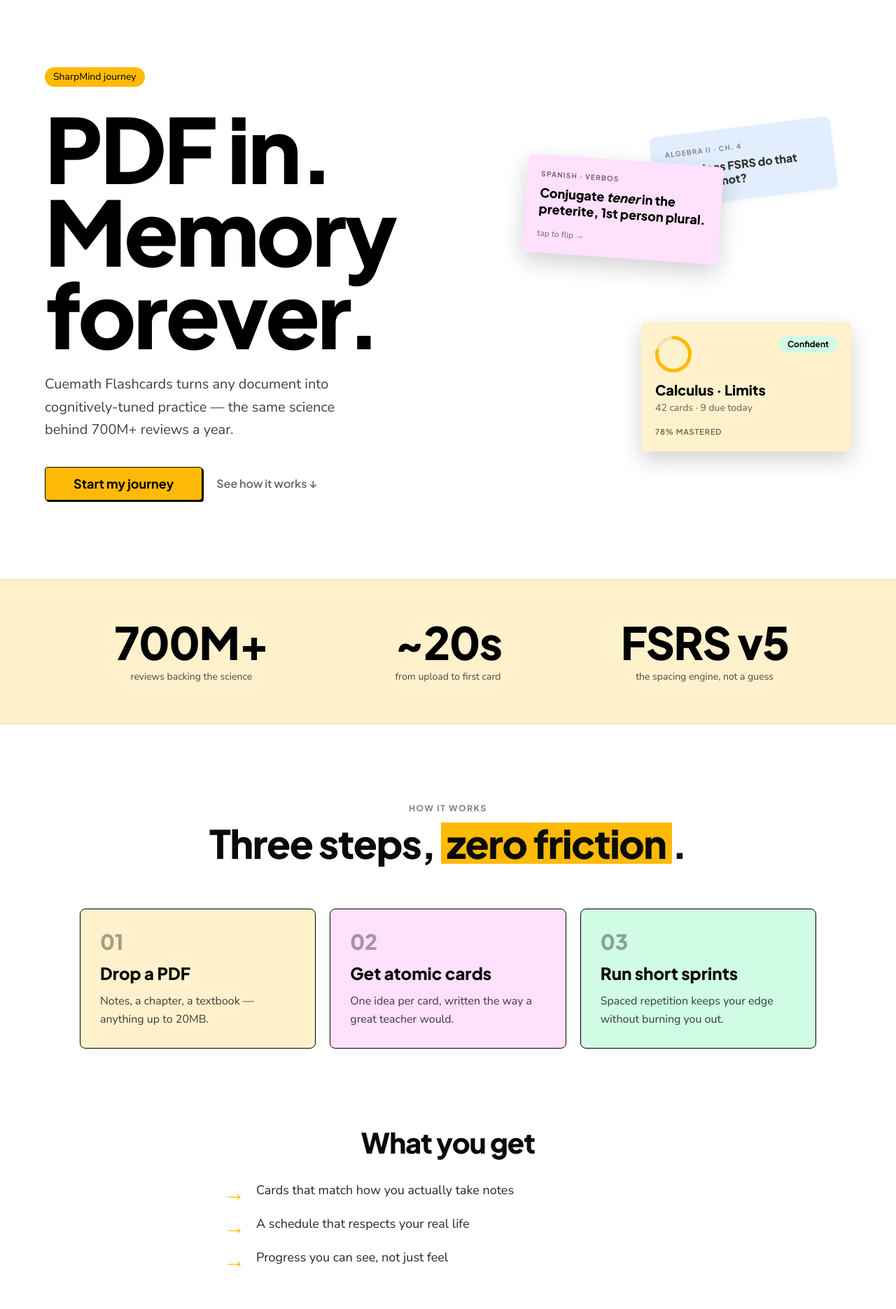
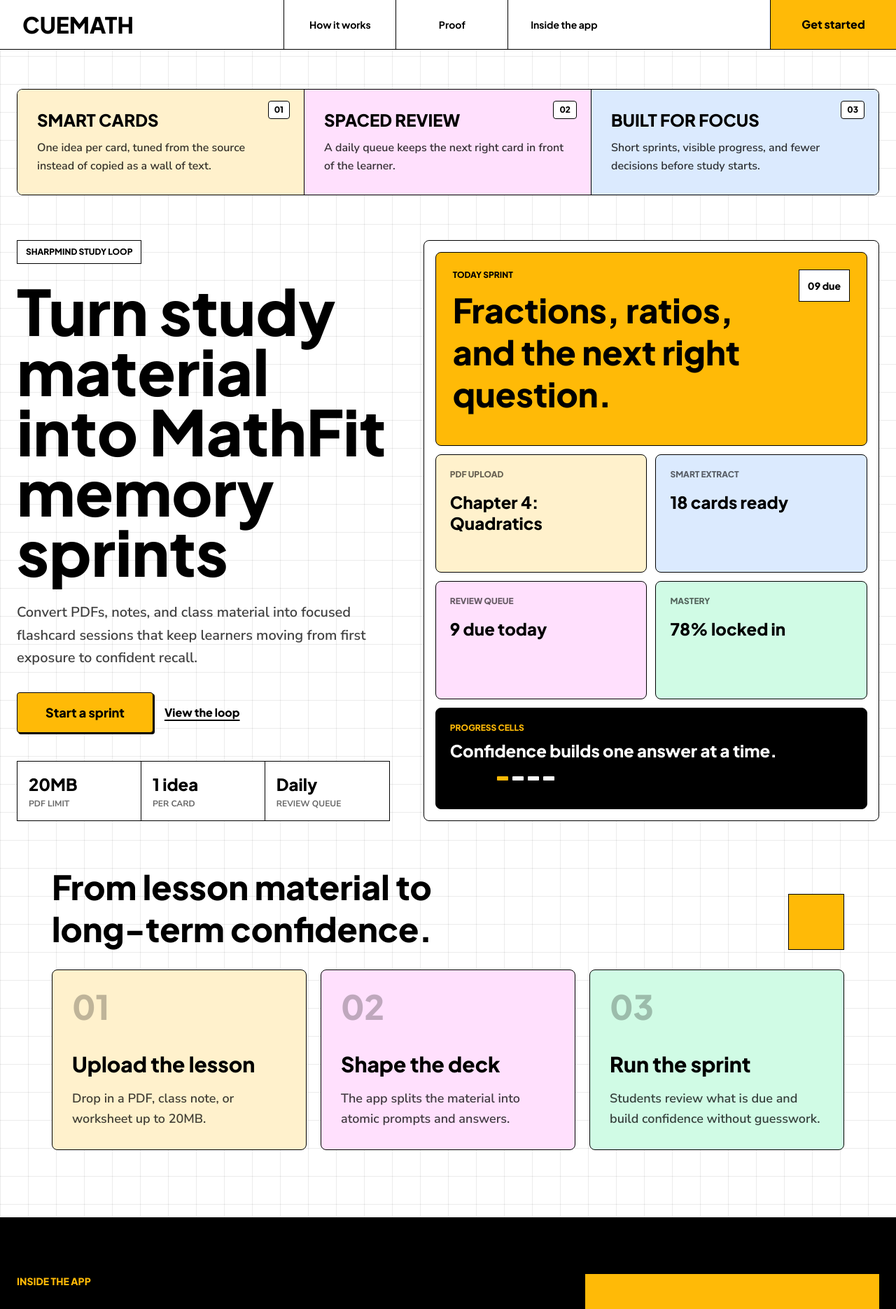
Before and after one commit to Shubhamisl/cuemath-flashcards, a Next.js app: page / in a window 1280 px wide. Shown: the top 1870 px of the page at 70% size. Built offline with nearby package versions, Linux system fonts and the light colour scheme.

Commit message:
Refresh landing page

```diff
--- a/app/page.tsx
+++ b/app/page.tsx
@@ -1,280 +1,243 @@
 import Link from 'next/link'
-import { CueButton } from '@/lib/brand/primitives/button'
-import { CueCard } from '@/lib/brand/primitives/card'
-import { CuePill } from '@/lib/brand/primitives/pill'
 
-const STATS = [
-  { value: '700M+', label: 'reviews backing the science' },
-  { value: '~20s', label: 'from upload to first card' },
-  { value: 'FSRS v5', label: 'the spacing engine, not a guess' },
+const PROOF_BLOCKS = [
+  {
+    label: 'Smart cards',
+    body: 'One idea per card, tuned from the source instead of copied as a wall of text.',
+    tone: 'bg-soft-cream',
+    mark: '01',
+  },
+  {
+    label: 'Spaced review',
+    body: 'A daily queue keeps the next right card in front of the learner.',
+    tone: 'bg-bubble-pink',
+    mark: '02',
+  },
+  {
+    label: 'Built for focus',
+    body: 'Short sprints, visible progress, and fewer decisions before study starts.',
+    tone: 'bg-trust-blue',
+    mark: '03',
+  },
 ]
 
 const STEPS = [
   {
     n: '01',
-    title: 'Drop a PDF',
-    body: 'Notes, a chapter, a textbook — anything up to 20MB.',
-    subject: 'math' as const,
+    title: 'Upload the lesson',
+    body: 'Drop in a PDF, class note, or worksheet up to 20MB.',
+    tone: 'bg-soft-cream',
   },
   {
     n: '02',
-    title: 'Get atomic cards',
-    body: 'One idea per card, written the way a great teacher would.',
-    subject: 'language' as const,
+    title: 'Shape the deck',
+    body: 'The app splits the material into atomic prompts and answers.',
+    tone: 'bg-bubble-pink',
   },
   {
     n: '03',
-    title: 'Run short sprints',
-    body: 'Spaced repetition keeps your edge without burning you out.',
-    subject: 'science' as const,
+    title: 'Run the sprint',
+    body: 'Students review what is due and build confidence without guesswork.',
+    tone: 'bg-mint-green',
   },
 ]
 
-const OUTCOMES = [
-  'Cards that match how you actually take notes',
-  'A schedule that respects your real life',
-  'Progress you can see, not just feel',
+const PRODUCT_TILES = [
+  { label: 'PDF upload', value: 'Chapter 4: Quadratics', tone: 'bg-soft-cream' },
+  { label: 'Smart extract', value: '18 cards ready', tone: 'bg-trust-blue' },
+  { label: 'Review queue', value: '9 due today', tone: 'bg-bubble-pink' },
+  { label: 'Mastery', value: '78% locked in', tone: 'bg-mint-green' },
 ]
 
 export default function Home() {
   return (
-    <main className="flex-1 flex flex-col">
-      {/* ============ HERO ============ */}
-      <section className="px-6 pt-14 pb-20 lg:pt-24 lg:pb-28 max-w-[1200px] mx-auto w-full">
-        <div className="grid grid-cols-1 lg:grid-cols-[1.15fr_1fr] gap-12 lg:gap-16 items-center">
-          {/* LEFT */}
-          <div className="space-y-7">
-            <CuePill tone="highlight">SharpMind journey</CuePill>
-            <h1
-              className="font-display font-extrabold text-ink-black"
-              style={{
-                fontSize: 'clamp(56px, 11vw, 128px)',
-                lineHeight: 0.92,
-                letterSpacing: '-0.03em',
-              }}
-            >
-              PDF in.
-              <br />
-              Memory forever.
-            </h1>
-            <p className="text-lg lg:text-xl text-ink-black/75 max-w-[480px] leading-relaxed">
-              Cuemath Flashcards turns any document into cognitively-tuned practice — the
-              same science behind 700M+ reviews a year.
-            </p>
-            <div className="flex flex-wrap items-center gap-5 pt-2">
-              <Link href="/login" className="inline-block">
-                <CueButton size="lg" className="px-10 text-lg">
-                  Start my journey
-                </CueButton>
-              </Link>
-              <Link
-                href="#how"
-                className="font-display font-semibold text-ink-black/60 hover:text-ink-black"
+    <main className="cue-grid-surface min-h-screen text-ink-black">
+      <header className="cue-nav-shell">
+        <div className="mx-auto flex h-[70px] max-w-[1440px] items-center justify-between pl-6 lg:pl-8">
+          <Link href="/" className="font-display text-[32px] font-extrabold leading-none">
+            CUEMATH
+          </Link>
+
+          <nav aria-label="Landing" className="hidden h-full items-center md:flex">
+            {['How it works', 'Proof', 'Inside the app'].map((item) => (
+              <a
+                key={item}
+                href={`#${item.toLowerCase().replaceAll(' ', '-')}`}
+                className="flex h-full min-w-[160px] items-center justify-center border-l border-ink-black px-6 font-display text-sm font-bold hover:bg-soft-cream"
               >
-                See how it works ↓
-              </Link>
-            </div>
-          </div>
+                {item}
+              </a>
+            ))}
+          </nav>
 
-          {/* RIGHT — deck preview stack */}
-          <div className="lg:pl-8">
-            <DeckPreview />
-          </div>
+          <Link
+            href="/login"
+            className="flex h-full min-w-[180px] items-center justify-center border-l border-ink-black bg-cue-yellow px-6 font-display text-base font-extrabold hover:brightness-95"
+          >
+            Get started
+          </Link>
         </div>
-      </section>
+      </header>
 
-      {/* ============ PROOF STRIP ============ */}
-      <section className="bg-soft-cream py-12 lg:py-14 border-y-2 border-ink-black/5">
-        <div className="max-w-[1100px] mx-auto px-6 grid grid-cols-1 md:grid-cols-3 gap-8 md:gap-12 text-center">
-          {STATS.map((s) => (
-            <div key={s.label}>
-              <div
-                className="font-display font-extrabold tracking-tight text-ink-black"
-                style={{ fontSize: 'clamp(40px, 6vw, 64px)', lineHeight: 1 }}
-              >
-                {s.value}
+      <section aria-label="Proof" id="proof" className="mx-auto max-w-[1280px] px-5 pt-10 sm:px-6 lg:pt-14">
+        <div className="grid cue-hard-panel overflow-hidden bg-paper-white md:grid-cols-3">
+          {PROOF_BLOCKS.map((block) => (
+            <article key={block.label} className={`${block.tone} relative min-h-[150px] border-ink-black p-7 md:border-r md:last:border-r-0`}>
+              <div className="absolute right-5 top-4 rounded-[4px] border border-ink-black bg-paper-white px-2 py-1 font-display text-xs font-extrabold">
+                {block.mark}
               </div>
-              <div className="text-sm text-ink-black/70 mt-2 max-w-[220px] mx-auto">
-                {s.label}
-              </div>
-            </div>
+              <h2 className="font-display text-2xl font-extrabold uppercase leading-tight">
+                {block.label}
+              </h2>
+              <p className="mt-3 max-w-[360px] text-base font-semibold leading-relaxed text-ink-black/80">
+                {block.body}
+              </p>
+            </article>
           ))}
         </div>
       </section>
 
-      {/* ============ HOW IT WORKS ============ */}
-      <section id="how" className="px-6 py-20 lg:py-28 max-w-[1100px] mx-auto w-full">
-        <div className="text-center space-y-3 mb-12 lg:mb-16">
-          <div className="text-xs uppercase tracking-[0.14em] font-display font-bold text-ink-black/50">
-            How it works
+      <section className="mx-auto grid max-w-[1280px] grid-cols-1 gap-10 px-5 py-12 sm:px-6 lg:grid-cols-[0.9fr_1.1fr] lg:gap-12 lg:py-16">
+        <div className="flex flex-col justify-center">
+          <div className="mb-6 inline-flex w-fit border border-ink-black bg-paper-white px-3 py-2 font-display text-xs font-extrabold uppercase">
+            SharpMind study loop
           </div>
-          <h2
-            className="font-display font-extrabold tracking-tight"
-            style={{ fontSize: 'clamp(36px, 5vw, 56px)', lineHeight: 1.05 }}
+          <h1
+            className="max-w-[720px] font-display font-extrabold leading-[0.96]"
+            style={{ fontSize: 'clamp(48px, 7vw, 102px)', letterSpacing: '0' }}
           >
-            Three steps,{' '}
-            <span className="bg-cue-yellow px-2 inline-block">zero friction</span>.
+            Turn study material into MathFit memory sprints
+          </h1>
+          <p className="mt-7 max-w-[560px] text-xl font-semibold leading-relaxed text-ink-black/75">
+            Convert PDFs, notes, and class material into focused flashcard sessions that keep
+            learners moving from first exposure to confident recall.
+          </p>
+
+          <div className="mt-8 flex flex-wrap items-center gap-4">
+            <Link
+              href="/login"
+              className="cue-primary-block inline-flex min-h-[58px] items-center justify-center bg-cue-yellow px-10 font-display text-lg font-extrabold hover:brightness-95"
+            >
+              Start a sprint
+            </Link>
+            <a href="#inside-the-app" className="font-display text-base font-extrabold underline decoration-2 underline-offset-4">
+              View the loop
+            </a>
+          </div>
+
+          <dl className="mt-10 grid max-w-[560px] grid-cols-3 border border-ink-black bg-paper-white">
+            {[
+              ['20MB', 'PDF limit'],
+              ['1 idea', 'per card'],
+              ['Daily', 'review queue'],
+            ].map(([value, label]) => (
+              <div key={label} className="border-r border-ink-black p-4 last:border-r-0">
+                <dt className="font-display text-2xl font-extrabold">{value}</dt>
+                <dd className="mt-1 text-xs font-bold uppercase text-ink-black/60">{label}</dd>
+              </div>
+            ))}
+          </dl>
+        </div>
+
+        <ProductCollage />
+      </section>
+
+      <section id="how-it-works" className="mx-auto max-w-[1180px] px-5 pb-16 sm:px-6 lg:pb-24">
+        <div className="mb-7 flex items-end justify-between gap-6">
+          <h2 className="max-w-[680px] font-display text-4xl font-extrabold leading-tight sm:text-5xl">
+            From lesson material to long-term confidence.
           </h2>
+          <div className="hidden h-20 w-20 border border-ink-black bg-cue-yellow lg:block" aria-hidden="true" />
         </div>
-        <div className="grid grid-cols-1 md:grid-cols-3 gap-5">
-          {STEPS.map((s) => (
-            <CueCard
-              key={s.n}
-              subject={s.subject}
-              className="space-y-3 shadow-card-rest p-7 min-h-[200px]"
-            >
-              <div className="font-display font-extrabold text-3xl text-ink-black/35">
-                {s.n}
+
+        <div className="grid gap-5 md:grid-cols-3">
+          {STEPS.map((step) => (
+            <article key={step.n} className={`cue-hard-card ${step.tone} min-h-[240px] p-7`}>
+              <div className="mb-10 font-display text-5xl font-extrabold leading-none text-ink-black/25">
+                {step.n}
               </div>
-              <h3 className="font-display text-2xl font-extrabold leading-tight">
-                {s.title}
-              </h3>
-              <p className="text-ink-black/75 leading-relaxed">{s.body}</p>
-            </CueCard>
+              <h3 className="font-display text-3xl font-extrabold leading-tight">{step.title}</h3>
+              <p className="mt-4 text-lg font-semibold leading-relaxed text-ink-black/75">{step.body}</p>
+            </article>
           ))}
         </div>
       </section>
 
-      {/* ============ OUTCOMES ============ */}
-      <section className="px-6 pb-20 lg:pb-24 max-w-[900px] mx-auto w-full">
-        <div className="space-y-8">
-          <h2
-            className="font-display font-extrabold text-center tracking-tight"
-            style={{ fontSize: 'clamp(28px, 4vw, 40px)', lineHeight: 1.1 }}
+      <section id="inside-the-app" className="border-y border-ink-black bg-ink-black text-paper-white">
+        <div className="mx-auto grid max-w-[1280px] gap-0 px-5 py-16 sm:px-6 lg:grid-cols-[1fr_420px] lg:py-20">
+          <div className="max-w-[760px]">
+            <p className="font-display text-sm font-extrabold uppercase text-cue-yellow">Inside the app</p>
+            <h2 className="mt-4 font-display text-5xl font-extrabold leading-tight sm:text-6xl">
+              Keep the learning loop clear.
+            </h2>
+            <p className="mt-6 max-w-[620px] text-lg font-semibold leading-relaxed text-paper-white/75">
+              Students see what is due, answer in short bursts, and leave each session with a
+              clearer sense of what they know and what needs another pass.
+            </p>
+          </div>
+          <Link
+            href="/login"
+            className="mt-10 flex min-h-[160px] items-center justify-center border border-cue-yellow bg-cue-yellow px-8 text-center font-display text-3xl font-extrabold text-ink-black hover:brightness-95 lg:mt-0"
           >
-            What you get
-          </h2>
-          <ul className="space-y-4 max-w-[640px] mx-auto">
-            {OUTCOMES.map((o, i) => (
-              <li key={i} className="flex items-start gap-4 text-lg text-ink-black/85">
-                <span
-                  aria-hidden="true"
-                  className="font-display font-extrabold text-cue-yellow text-3xl leading-none mt-0.5"
-                >
-                  →
-                </span>
-                <span>{o}</span>
-              </li>
-            ))}
-          </ul>
-        </div>
-      </section>
-
-      {/* ============ CLOSING CTA — full-bleed yellow ============ */}
-      <section className="bg-cue-yellow">
-        <div className="max-w-[900px] mx-auto px-6 py-20 lg:py-28 text-center space-y-7">
-          <h2
-            className="font-display font-extrabold tracking-tight text-ink-black"
-            style={{ fontSize: 'clamp(40px, 6vw, 72px)', lineHeight: 1 }}
-          >
-            Ready to remember more?
-          </h2>
-          <p className="text-lg text-ink-black/80 max-w-[520px] mx-auto">
-            One PDF. Five minutes. A study habit that actually sticks.
-          </p>
-          <Link href="/login" className="inline-block">
-            <button
-              type="button"
-              className="inline-flex items-center justify-center min-h-[56px] px-10 rounded-input bg-ink-black text-cue-yellow font-display font-bold text-lg transition-transform duration-tap active:scale-[0.98] hover:bg-ink-black/90"
-            >
-              Start my journey
-            </button>
+            Get Started
           </Link>
         </div>
       </section>
 
-      {/* ============ FOOTER ============ */}
-      <footer className="px-6 py-8 text-center text-xs text-ink-black/50 font-body">
-        Cuemath · Built for the SharpMind generation
+      <footer className="px-6 py-8 text-center font-display text-xs font-bold uppercase text-ink-black/60">
+        Cuemath Flashcards / Built for the SharpMind generation
       </footer>
     </main>
   )
 }
 
-/* ──────────────────────────────────────────────────────────
-   DeckPreview — static stacked cards illustrating the loop
-   PDF → deck card → review card. Uses real brand tokens and
-   the same MasteryRing component the in-app library uses.
-   No JS, no animation — pure CSS transforms.
-   ──────────────────────────────────────────────────────────*/
-function DeckPreview() {
+function ProductCollage() {
   return (
     <div
-      className="relative h-[380px] sm:h-[440px] lg:h-[480px] mx-auto max-w-[420px] lg:max-w-none"
-      aria-hidden="true"
+      data-testid="landing-product-collage"
+      className="cue-hard-panel bg-paper-white p-3 sm:p-4 lg:min-h-[620px]"
     >
-      {/* BACK card — peeking, blue tint */}
-      <div
-        className="absolute top-2 right-2 sm:top-4 sm:right-6 w-[240px] sm:w-[260px] rounded-card p-5 shadow-card-rest bg-trust-blue opacity-80"
-        style={{ transform: 'rotate(-7deg)' }}
-      >
-        <div className="text-[10px] uppercase tracking-[0.12em] text-ink-black/55 font-display font-bold mb-2">
-          Algebra II · Ch. 4
+      <div className="grid h-full gap-3 md:grid-cols-2">
+        <div className="cue-hard-card bg-cue-yellow p-6 md:col-span-2">
+          <div className="flex items-start justify-between gap-6">
+            <div>
+              <p className="font-display text-xs font-extrabold uppercase">Today sprint</p>
+              <h2 className="mt-3 max-w-[420px] font-display text-4xl font-extrabold leading-tight sm:text-5xl">
+                Fractions, ratios, and the next right question.
+              </h2>
+            </div>
+            <div className="hidden border border-ink-black bg-paper-white p-3 font-display text-sm font-extrabold md:block">
+              09 due
+            </div>
+          </div>
         </div>
-        <div className="font-display font-extrabold text-base leading-tight text-ink-black">
-          What does FSRS do that SM-2 cannot?
-        </div>
-      </div>
 
-      {/* MIDDLE card — pink tint */}
-      <div
-        className="absolute top-12 left-0 sm:top-16 sm:left-2 w-[260px] sm:w-[280px] rounded-card p-5 shadow-card-flip bg-bubble-pink"
-        style={{ transform: 'rotate(4deg)' }}
-      >
-        <div className="text-[10px] uppercase tracking-[0.12em] text-ink-black/55 font-display font-bold mb-2">
-          Spanish · verbos
-        </div>
-        <div className="font-display font-extrabold text-lg leading-tight text-ink-black">
-          Conjugate <span className="italic">tener</span> in the preterite, 1st person
-          plural.
-        </div>
-        <div className="mt-4 text-xs text-ink-black/55 font-body">tap to flip →</div>
-      </div>
+        {PRODUCT_TILES.map((tile) => (
+          <article key={tile.label} className={`cue-hard-card ${tile.tone} min-h-[150px] p-5`}>
+            <p className="font-display text-xs font-extrabold uppercase text-ink-black/60">{tile.label}</p>
+            <h3 className="mt-4 font-display text-2xl font-extrabold leading-tight">{tile.value}</h3>
+          </article>
+        ))}
 
-      {/* FRONT card — math/cream tint with mastery ring (mirrors DeckCard) */}
-      <div className="absolute bottom-0 right-0 w-[280px] sm:w-[300px] rounded-card p-5 shadow-card-flip bg-soft-cream">
-        <div className="flex items-start justify-between mb-3">
-          <LandingMasteryRing pct={78} />
-          <span className="px-3 py-1 rounded-full text-xs font-display font-bold bg-mint-green text-ink-black">
-            Confident
-          </span>
-        </div>
-        <div className="font-display font-extrabold text-xl leading-tight text-ink-black">
-          Calculus · Limits
-        </div>
-        <div className="text-sm text-ink-black/60 mt-1 font-body">
-          42 cards · 9 due today
-        </div>
-        <div className="mt-4 text-[11px] uppercase tracking-[0.08em] text-ink-black/60 font-display font-semibold">
-          78% mastered
+        <div className="cue-hard-card bg-ink-black p-5 text-paper-white md:col-span-2">
+          <div className="flex flex-wrap items-center justify-between gap-5">
+            <div>
+              <p className="font-display text-xs font-extrabold uppercase text-cue-yellow">Progress cells</p>
+              <p className="mt-2 font-display text-2xl font-extrabold">Confidence builds one answer at a time.</p>
+            </div>
+            <div aria-hidden="true" className="flex gap-1">
+              {['complete', 'complete', 'complete', 'current', 'empty', 'empty', 'empty'].map((state, index) => (
+                <span
+                  key={`${state}-${index}`}
+                  className={`cue-progress-cell ${
+                    state === 'complete' ? 'cue-progress-complete' : state === 'current' ? 'cue-progress-current' : ''
+                  }`}
+                />
+              ))}
+            </div>
+          </div>
         </div>
       </div>
     </div>
   )
 }
-
-/* Inline mastery ring for the landing preview only.
-   Uses hex colors directly because the global var(--cue-yellow)
-   token isn't exported by Tailwind v4 @theme on this codebase. */
-function LandingMasteryRing({ pct, size = 52, stroke = 5 }: { pct: number; size?: number; stroke?: number }) {
-  const r = (size - stroke) / 2
-  const c = 2 * Math.PI * r
-  const offset = c * (1 - Math.max(0, Math.min(100, pct)) / 100)
-  return (
-    <svg width={size} height={size} viewBox={`0 0 ${size} ${size}`} aria-hidden="true">
-      <circle cx={size / 2} cy={size / 2} r={r} fill="none" stroke="#F2E2B0" strokeWidth={stroke} />
-      <circle
-        cx={size / 2}
-        cy={size / 2}
-        r={r}
-        fill="none"
-        stroke="#FFBA07"
-        strokeWidth={stroke}
-        strokeLinecap="round"
-        strokeDasharray={c}
-        strokeDashoffset={offset}
-        transform={`rotate(-90 ${size / 2} ${size / 2})`}
-      />
-    </svg>
-  )
-}
```
Also changed, not shown: 1 other file (tests, documents, lock files or other folders).
